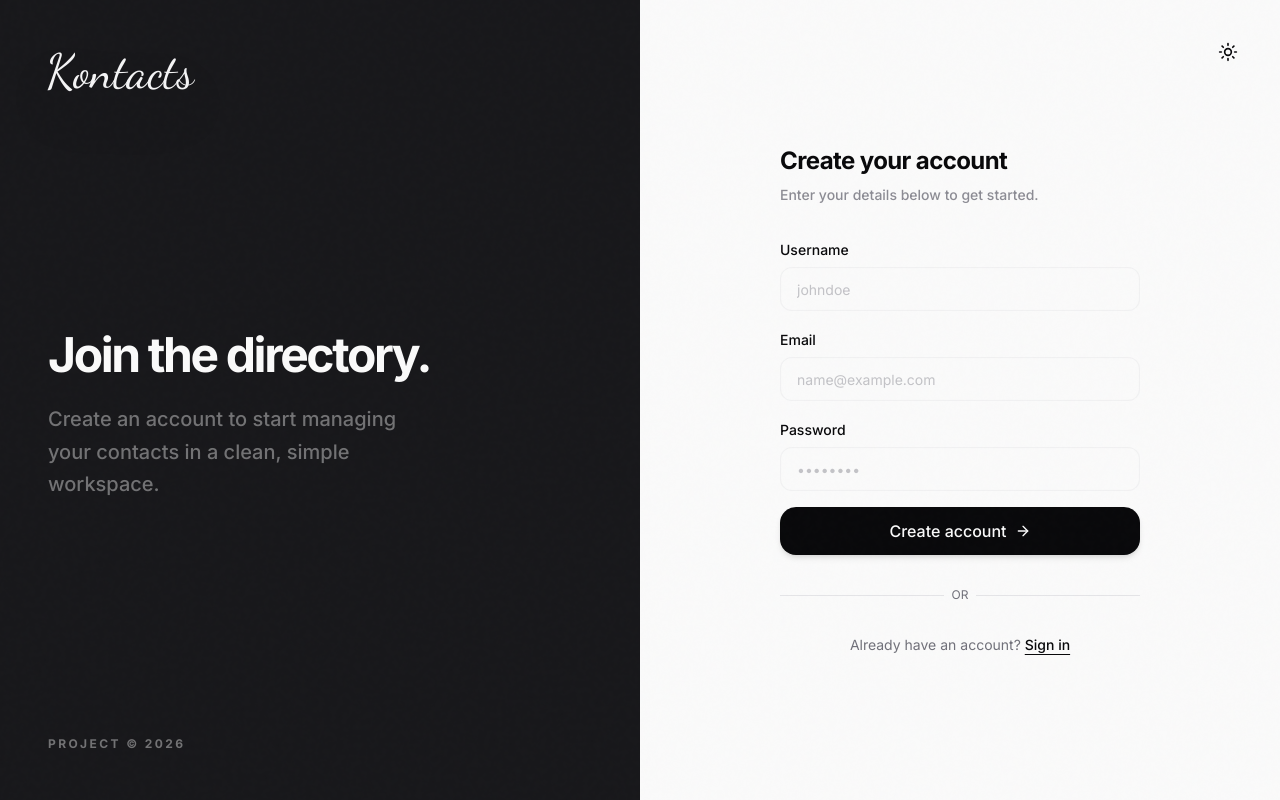
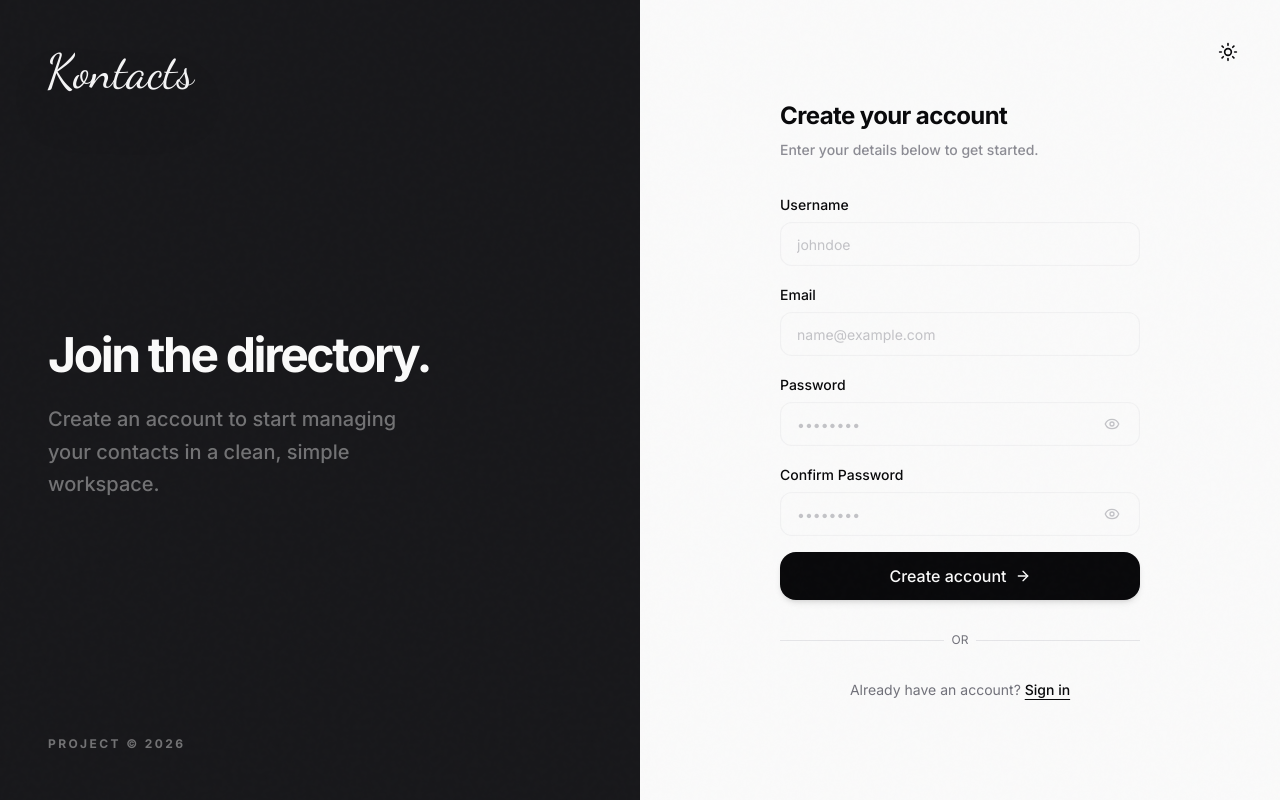
Before and after one commit to Swadesh-c0de/Kontacts, a Next.js app: page /register in a window 1280 px wide. Built offline with nearby package versions, Linux system fonts and the light colour scheme; no server answers.

Commit message:
feat: added eye button on password input box and added confirm password input box on the register page

```diff
--- a/next.config.mjs
+++ b/next.config.mjs
@@ -1,4 +1,6 @@
 /** @type {import('next').NextConfig} */
-const nextConfig = {};
+const nextConfig = {
+    allowedDevOrigins: ["http://[IP_ADDRESS]", "http://localhost:3000"],
+};
 
 export default nextConfig;
--- a/src/app/register/page.tsx
+++ b/src/app/register/page.tsx
@@ -16,6 +16,7 @@ export default function Register() {
   const [username, setUsername] = useState("");
   const [email, setEmail] = useState("");
   const [password, setPassword] = useState("");
+  const [confirmPassword, setConfirmPassword] = useState("");
   const [error, setError] = useState("");
   const [success, setSuccess] = useState("");
   const [loading, setLoading] = useState(false);
@@ -23,6 +24,10 @@ export default function Register() {
 
   const handleRegister = async (e: React.FormEvent) => {
     e.preventDefault();
+    if (password !== confirmPassword) {
+      setError("Passwords do not match");
+      return;
+    }
     setLoading(true);
     setError("");
     setSuccess("");
@@ -123,6 +128,11 @@ export default function Register() {
                   <Input id="reg-password" type="password" placeholder="••••••••" value={password} onChange={(e) => setPassword(e.target.value)} required autoComplete="new-password" />
                 </div>
 
+                <div className="space-y-1.5">
+                  <label htmlFor="confirm-password" className="text-sm font-medium">Confirm Password</label>
+                  <Input id="confirm-password" type="password" placeholder="••••••••" value={confirmPassword} onChange={(e) => setConfirmPassword(e.target.value)} required autoComplete="new-password" />
+                </div>
+
                 <Button type="submit" className="w-full" size="lg" disabled={loading}>
                   {loading ? <Loader2 className="h-4 w-4 animate-spin" /> : <>Create account <ArrowRight className="h-4 w-4" /></>}
                 </Button>
--- a/src/components/Input.tsx
+++ b/src/components/Input.tsx
@@ -1,20 +1,48 @@
 import * as React from "react";
 import { cn } from "./Button";
+import { Eye, EyeOff } from "lucide-react";
 
 export type InputProps = React.InputHTMLAttributes<HTMLInputElement>;
 
 const Input = React.forwardRef<HTMLInputElement, InputProps>(
   ({ className, type, ...props }, ref) => {
+    const [showPassword, setShowPassword] = React.useState(false);
+    const isPassword = type === "password";
+
+    const togglePasswordVisibility = () => {
+      setShowPassword(!showPassword);
+    };
+
+    const inputType = isPassword ? (showPassword ? "text" : "password") : type;
+
     return (
+      <div className="relative w-full group/input">
         <input
-        type={type}
+          type={inputType}
           className={cn(
             "flex h-11 w-full rounded-xl border border-border/40 bg-background/50 px-4 py-2 text-sm placeholder:text-muted-foreground/40 focus-visible:outline-none focus-visible:border-foreground/40 focus-visible:ring-2 focus-visible:ring-foreground/5 disabled:cursor-not-allowed disabled:opacity-50 transition-all duration-300 ease-[cubic-bezier(0.23,1,0.32,1)] backdrop-blur-sm",
+            isPassword && "pr-10",
             className
           )}
           ref={ref}
           {...props}
         />
+        {isPassword && (
+          <button
+            type="button"
+            onClick={togglePasswordVisibility}
+            className="absolute right-3 top-1/2 -translate-y-1/2 h-8 w-8 flex items-center justify-center rounded-lg text-muted-foreground/40 hover:text-foreground hover:bg-secondary transition-all duration-200 focus-visible:outline-none focus-visible:ring-2 focus-visible:ring-foreground/10"
+            tabIndex={-1}
+            aria-label={showPassword ? "Hide password" : "Show password"}
+          >
+            {showPassword ? (
+              <EyeOff className="h-4 w-4" />
+            ) : (
+              <Eye className="h-4 w-4" />
+            )}
+          </button>
+        )}
+      </div>
     );
   }
 );
```
Lines whose indentation alone changed are shown as unchanged.
